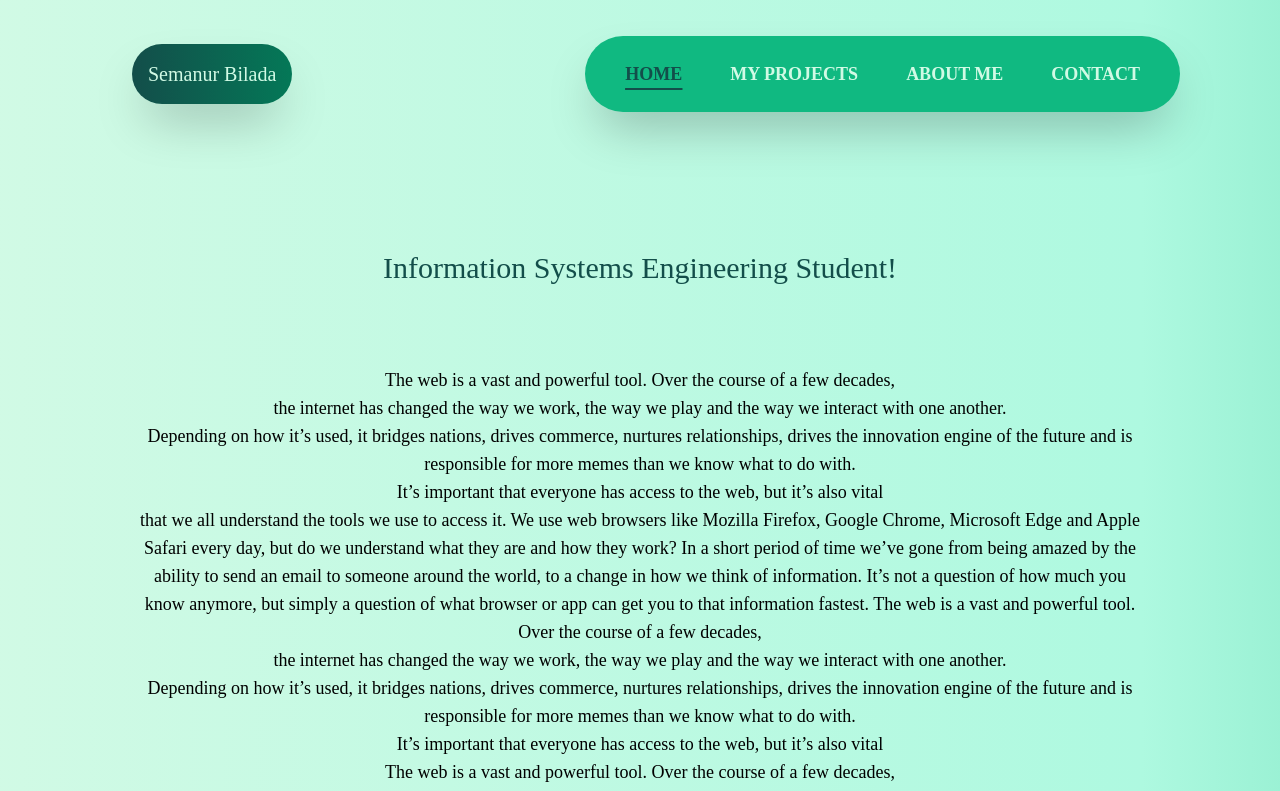
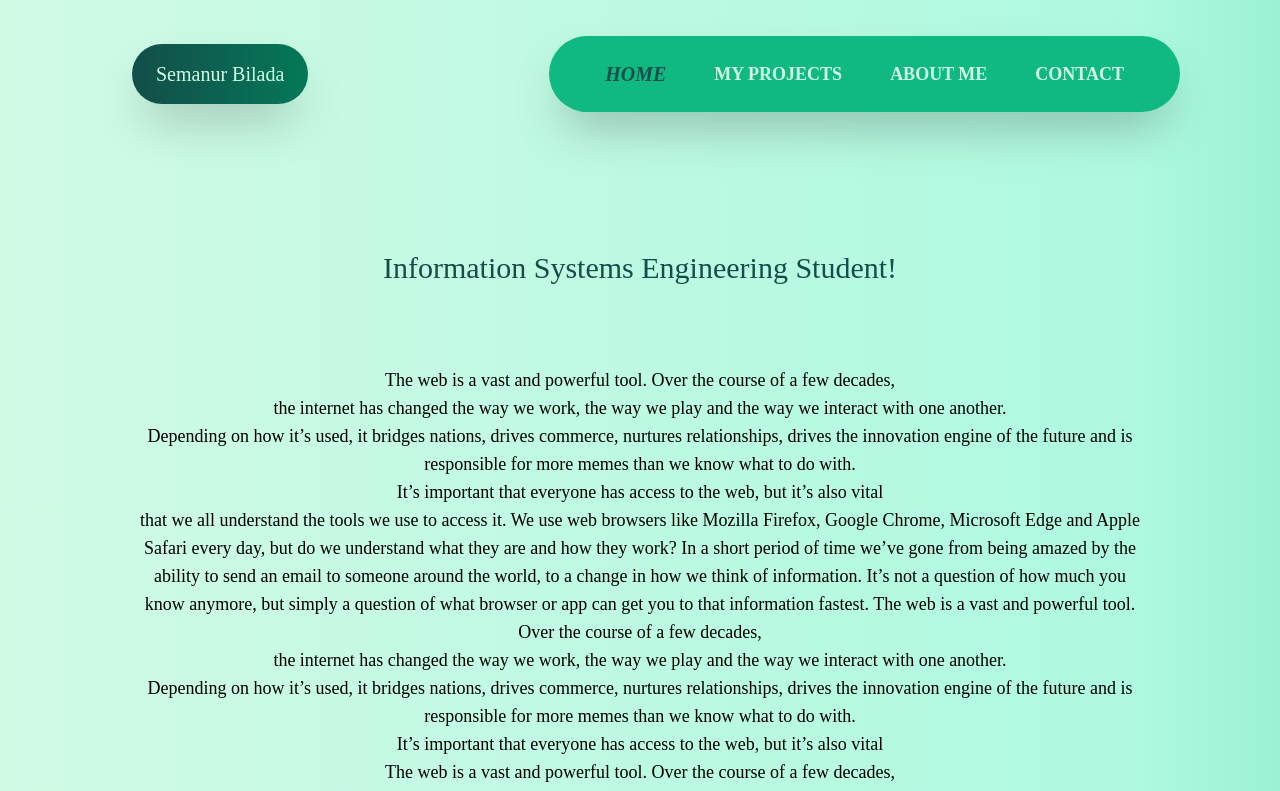
Before and after one commit to semanurbilada/portfolio-website, a React (Create React App) app: page / in a window 1280 px wide. Shown: the top 791 px of the page. Built offline with nearby package versions, Linux system fonts and the light colour scheme.

Commit message:
Navbar design fixed

```diff
--- a/src/components/Navbar.js
+++ b/src/components/Navbar.js
@@ -7,40 +7,49 @@ import Icons from './icons/Icons.js';
 export default function Navbar() {
     const location = useLocation().pathname;
     const [isNavbar, setIsNavbar] = useState(false);
+    const start = window.scrollTo({ top:0, behavior: "smooth" });
 
     return(
         <header className="h-full w-full relative top-9">
             <div className="container fixed top-9 hidden md:flex items-center justify-between gap-6">
 
                 <Link to="https://www.linkedin.com/in/semanur-bilada/" target='_blank' rel='noopener noreferrer nofollow'
-                    className="p-4 bg-gradient-to-r from-greenery-900 to-greenery-700 rounded-full text-greenery-100 text-xl hover:scale-105 animation shadow-2xl">
+                    className="py-4 px-6 bg-gradient-to-r from-greenery-900 to-greenery-700 rounded-full text-greenery-100 text-xl hover:scale-110 animation shadow-2xl z-50">
                     Semanur Bilada
                 </Link>
 
-                <nav className="px-10 py-6 bg-greenery-500 rounded-full shadow-2xl">
-                    <ul className="group flex items-center justify-center gap-12 text-lg text-greenery-100 font-semibold animation">
+                <nav className="px-14 py-6 bg-greenery-500 rounded-full shadow-2xl">
+                    <ul className="flex items-center justify-center gap-12 text-lg text-greenery-100 font-semibold animation">
                         <li
-                            className={`nav-item ${
+                            className={`nav-item group ${
                                 location === "/" ? "nav-active" : ""
                             }`}><Link to="/">HOME</Link>
+                            <span className="nav-hover-left"></span>
+                            <span className="nav-hover-right"></span>
                         </li>
 
                         <li
-                            className={`nav-item ${
+                            className={`nav-item group ${
                                 location === "/projects" ? "nav-active" : ""
                             }`}><Link to="/projects">MY PROJECTS</Link>
+                            <span className="nav-hover-left"></span>
+                            <span className="nav-hover-right"></span>
                         </li>
 
                         <li
-                            className={`nav-item ${
+                            className={`nav-item group ${
                                 location === "/about" ? "nav-active" : ""
                             }`}><Link to="/about">ABOUT ME</Link>
+                            <span className="nav-hover-left"></span>
+                            <span className="nav-hover-right"></span>
                         </li>
 
                         <li
-                            className={`nav-item ${
+                            className={`nav-item group ${
                                 location === "/contact" ? "nav-active" : ""
                             }`}><Link to="/contact">CONTACT</Link>
+                            <span className="nav-hover-left"></span>
+                            <span className="nav-hover-right"></span>
                         </li>
                     </ul>
                 </nav>
@@ -49,7 +58,7 @@ export default function Navbar() {
             {/* mobile navbar */}
             <nav className="md:hidden fixed top-9 left-9">
                 <li
-                    className={"relative flex gap-1 px-4 py-3 rounded-full bg-greenery-900 text-greenery-100 text-lg cursor-pointer shadow-2xl list-none animation hover:bg-gradient-to-r hover:from-greenery-900 hover:to-greenery-700"}
+                    className={"relative flex gap-1 px-4 py-3 rounded-full bg-greenery-900 text-greenery-100 text-lg cursor-pointer shadow-2xl list-none animation hover:bg-gradient-to-r hover:from-greenery-900 hover:to-greenery-700 z-50"}
                     onClick={() => setIsNavbar(!isNavbar)}>
 
                     <Icons
@@ -59,20 +68,31 @@ export default function Navbar() {
 
                     <ul className={`${isNavbar && "mobile-active"} absolute top-16 p-5 left-0 right-0 space-y-3 pointer-events-none animation bg-greenery-500 rounded-xl shadow-2xl z-50 font-bold opacity-0`}>
                         <li className={`nav-item ${
-                                location === "/" ? "mobile-nav-active" : ""
-                            }`}><Link to="/">HOME</Link>
+                                location === "/" ? "nav-active" : ""
+                            }`}
+                            onClick={start}>
+                            <Link to="/">HOME</Link>
                         </li>
+
                         <li className={`nav-item ${
-                                location === "/projects" ? "mobile-nav-active" : ""
-                            }`}><Link to="/projects">MY PROJECTS</Link>
+                                location === "/projects" ? "nav-active" : ""
+                            }`}
+                            onClick={start}>
+                            <Link to="/projects">MY PROJECTS</Link>
                         </li>
+
                         <li className={`nav-item ${
-                                location === "/about" ? "mobile-nav-active" : ""
-                            }`}><Link to="/about">ABOUT ME</Link>
+                                location === "/about" ? "nav-active" : ""
+                            }`}
+                            onClick={start}>
+                            <Link to="/about">ABOUT ME</Link>
                         </li>
+
                         <li className={`nav-item ${
-                                location === "/contact" ? "mobile-nav-active" : ""
-                            }`}><Link to="/contact">CONTACT</Link>
+                                location === "/contact" ? "nav-active" : ""
+                            }`}
+                            onClick={start}>
+                            <Link to="/contact">CONTACT</Link>
                         </li>
                     </ul>
                 </li>
--- a/src/css/index.css
+++ b/src/css/index.css
@@ -1,12 +1,11 @@
 @tailwind base;
 @tailwind components;
 @tailwind utilities;
-@import url('https://fonts.googleapis.com/css2?family=Poppins&display=swap');
+@import url('https://fonts.googleapis.com/css2?family=Fira+Code&family=Poppins&display=swap');
 
 @layer base{
   * {
-    text-align: center;
-    font-family: 'Poppins', cursive;
+    @apply text-center font-['Poppins'];
   }
 
   .custom-background {
@@ -18,15 +17,19 @@
   }
 
   .nav-item {
-    @apply cursor-pointer hover:text-greenery-900 animation;
+    @apply relative cursor-pointer hover:text-greenery-900 animation;
   }
 
   .nav-active {
-    @apply text-greenery-900 underline underline-offset-8 decoration-2;
+    @apply text-greenery-900 text-xl italic;
   }
 
-  .mobile-nav-active {
-    @apply text-greenery-900;
+  .nav-hover-left {
+    @apply absolute -bottom-2 left-1/2 w-0 h-1 bg-greenery-900 group-hover:w-1/2 group-hover:animation;
+  }
+
+  .nav-hover-right {
+    @apply absolute -bottom-2 right-1/2 w-0 h-1 bg-greenery-900 group-hover:w-1/2 group-hover:animation;
   }
 
   .mobile-active {
```
